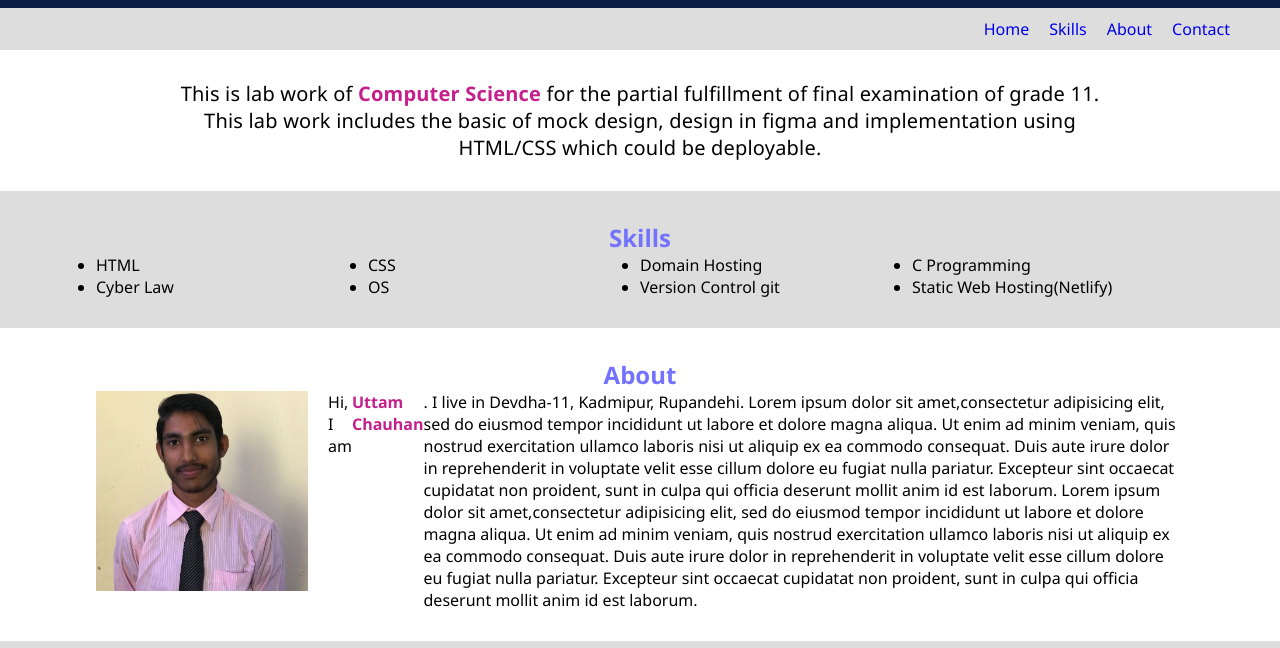
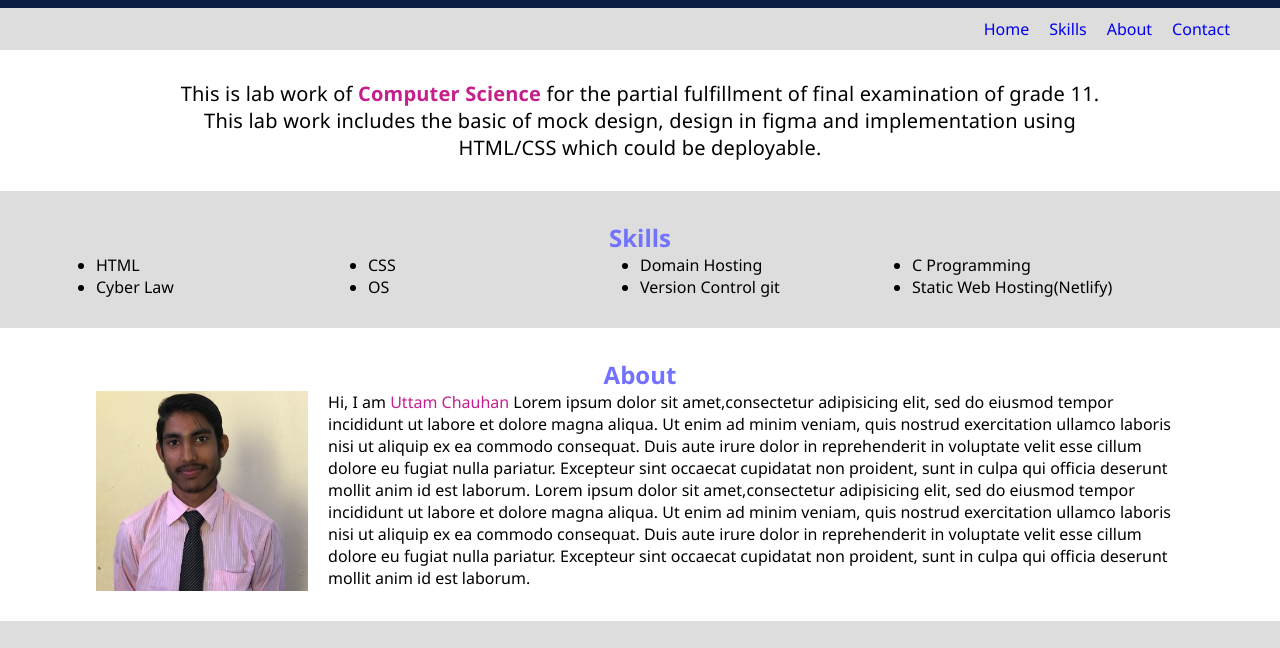
Before and after one commit to Uttamchauhan123/myfirstporjectinjansewa, a plain HTML site: page index.html in a window 1280 px wide. Shown: the part 107-755 px from the top of the page. Drawn offline with Linux system fonts and the light colour scheme.

Commit message:
home updated

```diff
--- a/index.html
+++ b/index.html
@@ -56,8 +56,8 @@
         </div>
         <div class="section-details">
             <img width="300px" height="200px" src="images/uttam.jpg">
-            <div class="about-content"></div>
-            Hi, I am <strong><span>Uttam Chauhan</span></strong>. I live in Devdha-11, Kadmipur, Rupandehi.
+            <div class="about-content">
+            Hi, I am <span>Uttam Chauhan</span>
             Lorem ipsum dolor sit amet,consectetur adipisicing elit, sed do eiusmod
             tempor incididunt ut labore et dolore magna aliqua. Ut enim ad minim veniam,
             quis nostrud exercitation ullamco laboris nisi ut aliquip ex ea commodo
```
